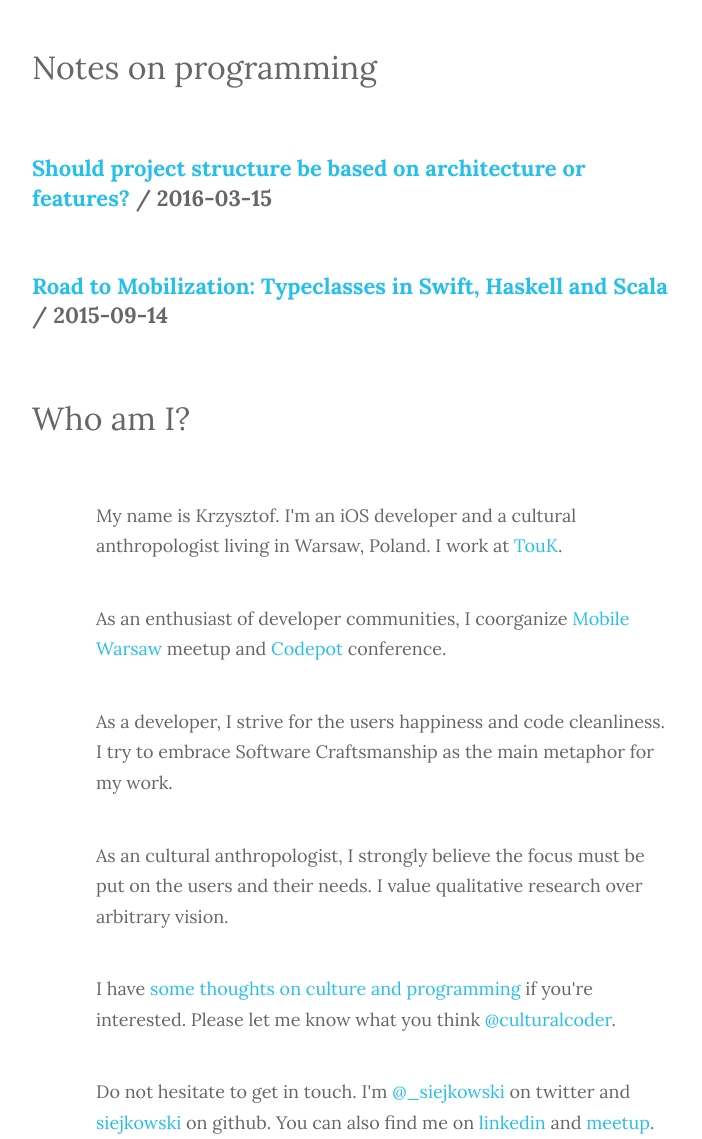
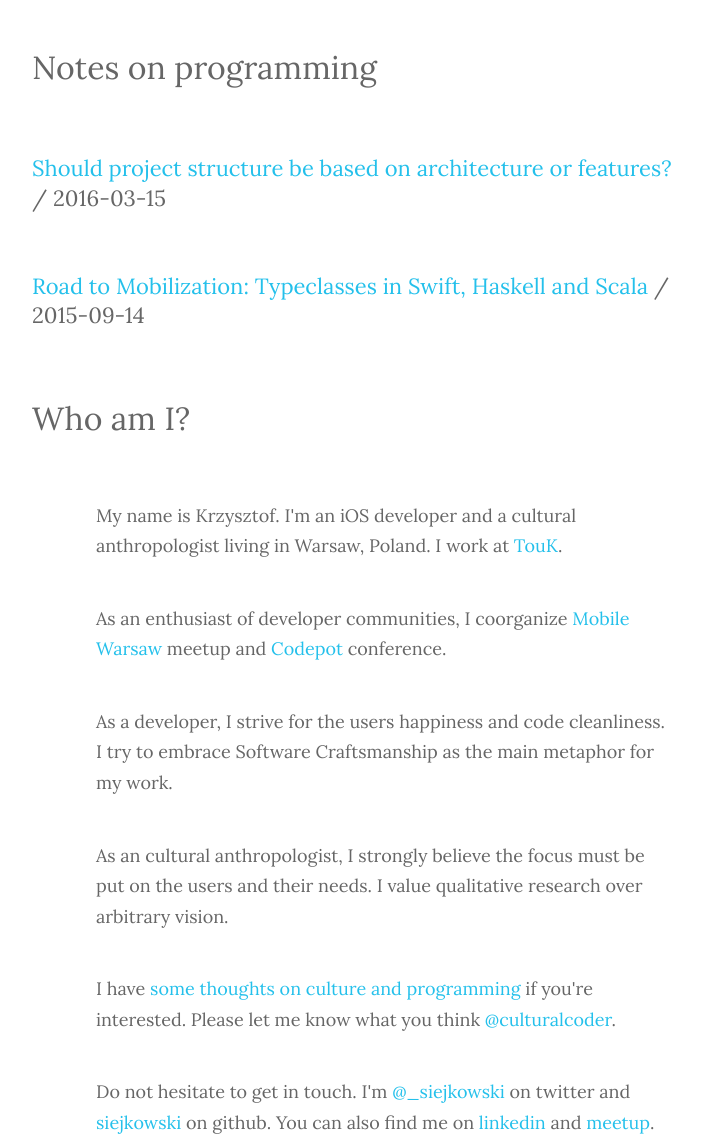
Before and after one commit to siejkowski/siejkowski.github.com, a Jekyll site: the page built from index.html, in a window 1280 px wide. Shown: the whole page, without its empty margins (288-990 px from the left). Built offline with Jekyll 4.4.1, drawn with Linux system fonts in a browser that asks for light colours.

Commit message:
fix for bold post titles

```diff
--- a/_includes/posts.html
+++ b/_includes/posts.html
@@ -1,6 +1,6 @@
 <section>
 	<h1 id="notes">Notes on programming</a></h1>
 	{% for post in site.posts %}
-		<h2><a href="{{ post.url }}">{{ post.title }}</a> / {{ post.date | date: "%Y-%m-%d" }}</h2>
+		<h2 class="post-title"><a href="{{ post.url }}">{{ post.title }}</a> / {{ post.date | date: "%Y-%m-%d" }}</h2>
 	{% endfor %}
 </section>
--- a/css/style.css
+++ b/css/style.css
@@ -69,6 +69,9 @@ h2 {
   padding-top: 20px;
   padding-bottom: 20px;
 }
+.post-title {
+  font-weight: normal;
+}
 h3 {
   font: 20px 'Lora', serif;
   padding-top: 20px;
```
